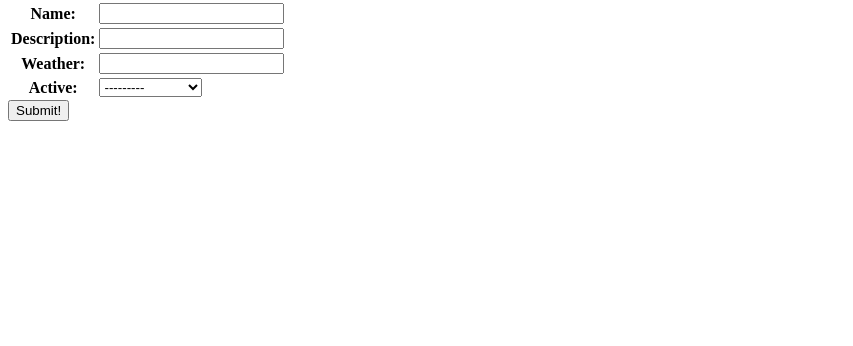
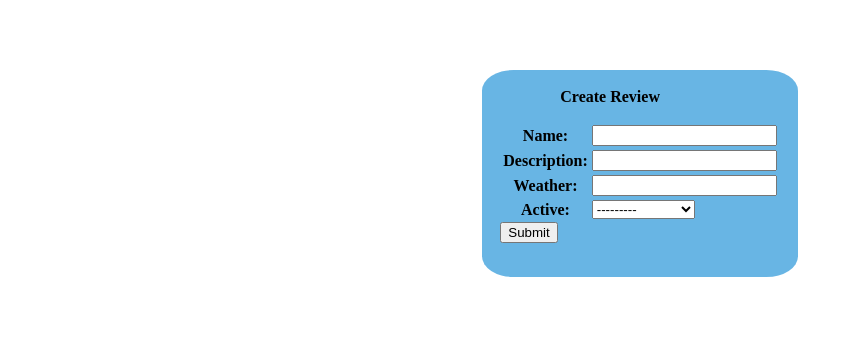
Before and after one commit to Jihunp/django-recommend, a Django app: page /reviews/create/ in a window 1280 px wide. Shown: the part 26-372 px from the top of the page, without its empty margins (0-853 px from the left). Run offline with Django 4.2, Linux system fonts and the light colour scheme; the visitor is signed in with stand-in values (Sample User, id 1).

Commit message:
basic styling for act and review

```diff
--- a/djangodreams/settings.py
+++ b/djangodreams/settings.py
@@ -63,6 +63,7 @@ INSTALLED_APPS = [
     'django.contrib.staticfiles',
     'main_app',
 ]
+# CRIPSY_TEMPLATE_PACK = 'boostrap4'
 
 MIDDLEWARE = [
     'django.middleware.security.SecurityMiddleware',
--- a/main_app/static/scripts/app.js
+++ b/main_app/static/scripts/app.js
@@ -7,7 +7,7 @@ const closeBtn = document.getElementsByClassName("close");
 for (let [i, trigger] of triggerArray) {
     toggleModals = function() {
         // class named my-modal
-        modals[i].classList.toggle("modal");
+        modals[i].classList.toggle("my-modal");
     };
     trigger.addEventListener("click", toggleModals);
     closeBtn[i].addEventListener("click", toggleModals);
@@ -32,7 +32,7 @@ const btnClose = document.getElementsByClassName("close-2");
 for (let [index, trigun] of arrayTrigger) {
     togglemods = function() {
         // class named my-modal-2
-        mods[index].classList.toggle("modal-2");
+        mods[index].classList.toggle("my-modal-2");
     };
     trigun.addEventListener("click", togglemods);
     btnClose[index].addEventListener("click", togglemods);
--- /dev/null
+++ b/main_app/static/styles/activities.css
@@ -0,0 +1,51 @@
+.card-color {
+    display: flex;
+    flex-direction: column;
+    align-items: center;
+    justify-content: center;
+    padding: 20px;
+    border-radius: 5px;
+    box-sizing: border-box;
+}
+.card {
+    padding: 18px;
+    margin: 50px;
+    border: none;
+    background-color: #68B5E4;
+    border-radius:10%;
+
+}
+.text {
+    margin: 40px;
+    padding: 20px;
+    text-align: center;
+    color: black;
+    font-weight: bold;
+}
+#review-title {
+    text-align: center;
+}
+
+
+.list {
+    padding: 15px;
+    border: 1px solid black;
+    background-color: #68B5E4;
+    text-align: center;
+    text-decoration: none;
+}
+
+.hover {
+    color: black;
+    font-size: 18px;
+    font-weight: bold;
+}
+.hover:hover,
+.hover:focus {
+    color: blue;
+    text-decoration: none;
+    cursor: pointer;
+}
+.decor {
+    text-decoration: none;
+}
--- a/main_app/templates/base.html
+++ b/main_app/templates/base.html
@@ -8,6 +8,7 @@
     <link rel="stylesheet" href="{% static 'styles/styles.css' %}" />
     <link rel="stylesheet" href="{% static 'styles/home.css' %}" />
     <link rel="stylesheet" href="{% static 'styles/actlist.css' %}" />
+    <link rel="stylesheet" href="{% static 'styles/activities.css' %}" />
     <script src="{% static 'scripts/app.js' %}" defer></script>
     <title>Wholesome App</title>
 </head>
@@ -19,11 +20,9 @@
         <a href="{% url 'logout' %}">Logout</a>
         <span> | </span>
         {% else %}
-        <span> | </span>
         <a href="{% url 'login' %}">Login</a>
         <span> | </span>
         <a href="{% url 'register' %}">Register</a>
-        <span> | </span>
         {% endif %}
         <span> | </span>
         <a href="/admin" >Admin</a>
--- a/main_app/templates/review_form.html
+++ b/main_app/templates/review_form.html
@@ -1,11 +1,19 @@
 {% extends 'base.html' %}
 
 {% block content %}
-    <form action="" method="post">
-        {% csrf_token %}
-        <table>
-            {{ form.as_table }}
-        </table>
-        <input type="submit" value="Submit!"/>
-    </form>
+<div>
+    <div class="card-color">
+        <div class="card">
+            <span class="text">Create Review</span>
+            <p>
+                <form method="post">
+                    <!-- security token -->
+                    {% csrf_token %}
+                    <table>{{form.as_table}}</table>
+                    <input class="inp" type="submit" value="Submit" />
+                </form>
+            </p>
+        </div>
+      </div>
+</div>
 {% endblock %}
--- a/main_app/templates/reviews_index.html
+++ b/main_app/templates/reviews_index.html
@@ -1,11 +1,11 @@
 {% extends 'base.html' %}
 {% block content %}
 
-<h1>Review List</h1>
+<h1 id="review-title">Review List</h1>
 
 {% for review in reviews %}
-    <div>
-        <a href="{% url 'reviews_show' review.id %}">
+    <div class="list">
+        <a class="hover decor" href="{% url 'reviews_show' review.id %}">
             <div class="card-content">
                 <span>{{ review.name}}</span>
                 <p>Activity Level {{ review.active }}</p>
--- a/main_app/urls.py
+++ b/main_app/urls.py
@@ -17,6 +17,5 @@ urlpatterns = [
     path('reviews/<int:pk>/delete/', views.ReviewDelete.as_view(), name="reviews_delete"),
     path('login/', views.login_view, name='login'),
     path('logout/', views.logout_view, name='logout'),
-    # path('signup/', views.signup_view, name='signup'),
     path('register/', views.register, name='register')
 ]
```
Also changed, not shown: main_app/templates/act_create.html (+13 -8 lines).
